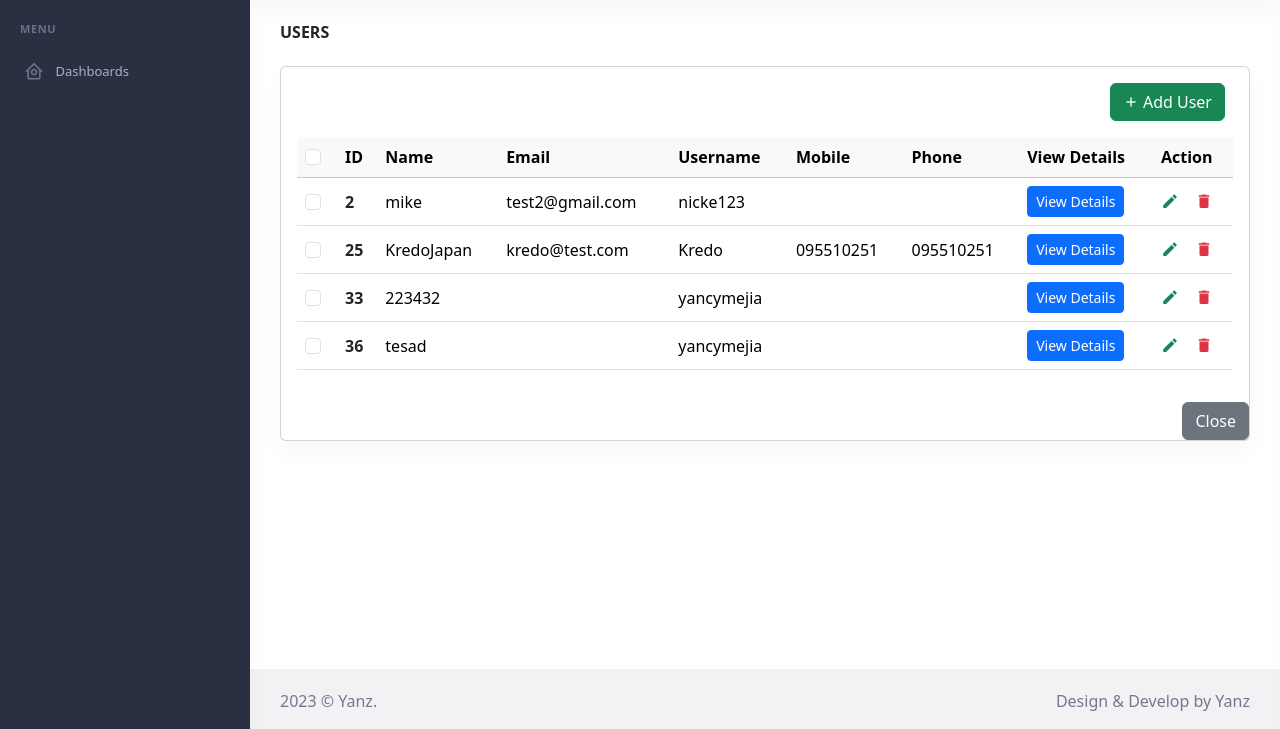
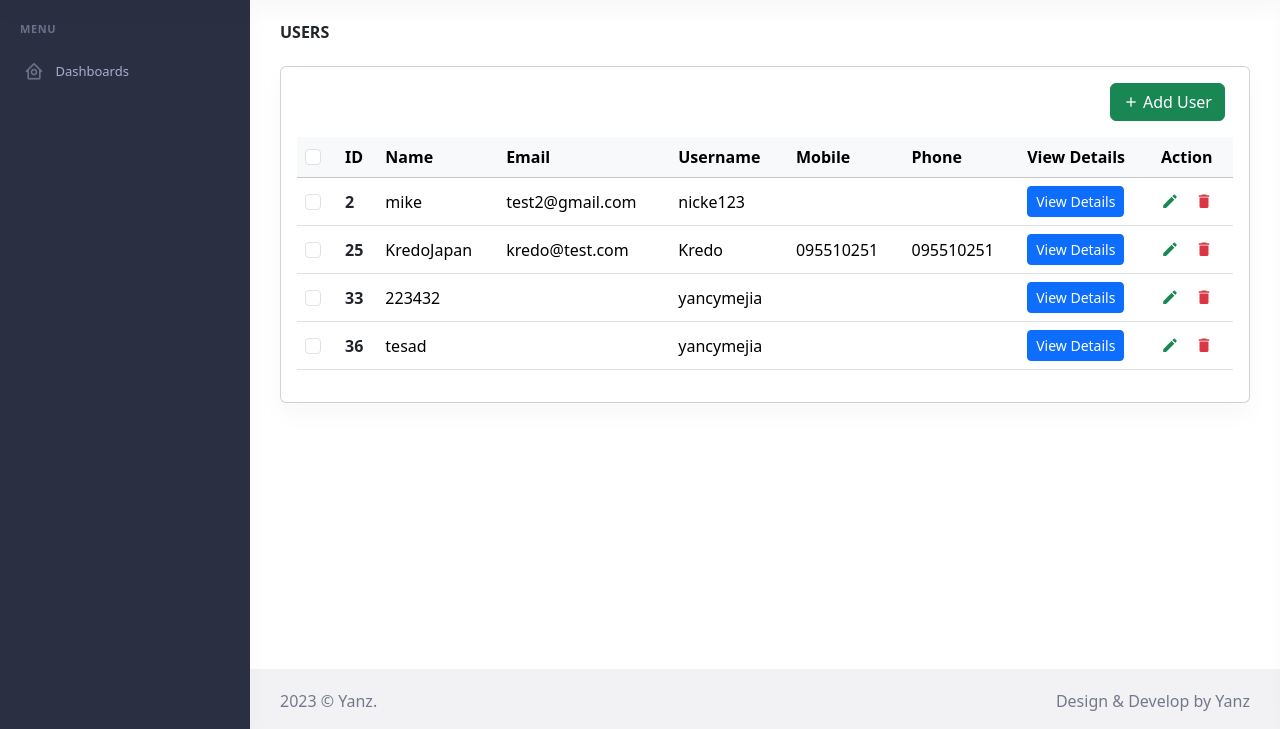
Before and after one commit to YANCZY/CRUD, a PHP site: page / in a window 1280 px wide. Shown: the part 71-800 px from the top of the page. Run offline with PHP 8.4, Linux system fonts and the light colour scheme; data comes from the database, SQL or seed files in the repository; some libraries are stand-ins or nearby versions.

Commit message:
Remove Close Button in Table

```diff
--- a/view/index.php
+++ b/view/index.php
@@ -185,9 +185,6 @@
                                     </table>
                                 </div>
                             </div>
-                            <div class="modal-footer">
-                                <button type="button" class="btn btn-secondary" data-bs-dismiss="modal">Close</button>
-                            </div>
                         </div>
                     </div>
                 </div>
```
